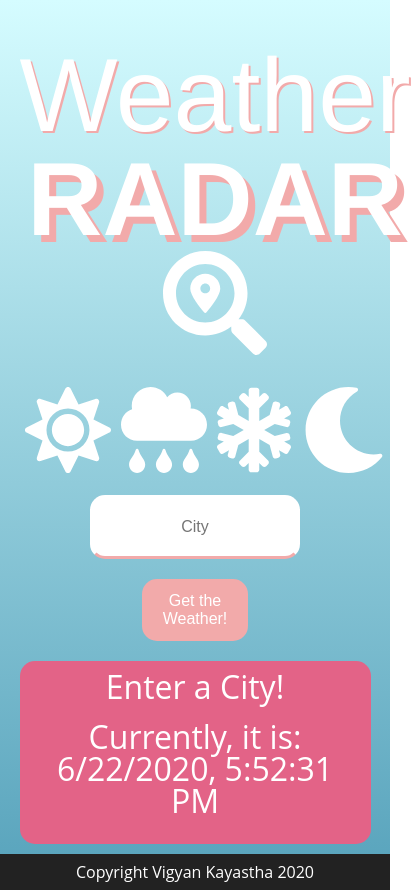
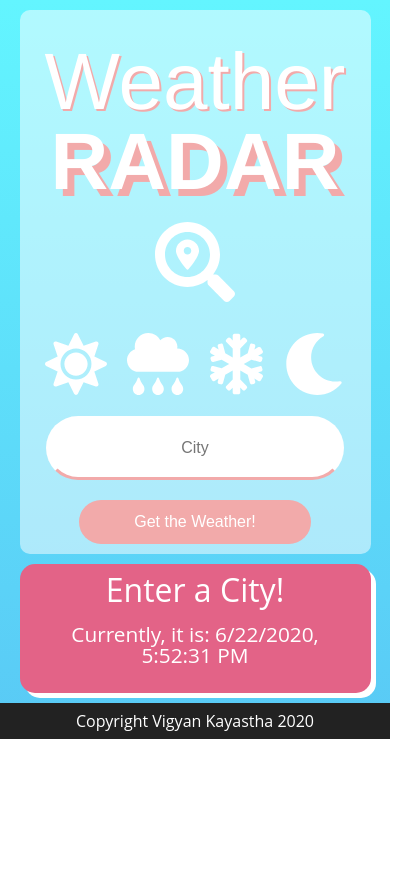
Before and after one commit to vigyan-k/weather-react-app, a React (Create React App) app: page / in a window 390 px wide. Shown: the whole page, 411 px wide, since content can reach past the window. After the commit the page ends 844 px from the top, so only its background shows below. Built offline with nearby package versions, Linux system fonts and the light colour scheme.

Commit message:
media queries

```diff
--- a/src/App.js
+++ b/src/App.js
@@ -89,6 +89,8 @@ class App extends Component {
               minTemp = {item.main.temp_min}
               maxTemp = {item.main.temp_max}
               weatherDescription = {item.weather[0].description}
+              icon = {item.weather[0].icon}
+              main = {item.weather[0].main}
               />
             )
           })
--- a/src/components/Search.js
+++ b/src/components/Search.js
@@ -10,6 +10,7 @@ class Search extends Component{
             <h1>Weather <span>Radar</span>  <FontAwesomeIcon icon={faSearchLocation} className='searchIcon'/></h1>
             <IconsRow />
             <form action="" onSubmit={this.props.handleSubmit}>
+              <label htmlFor="search" className='visuallyHidden'></label>
               <input onChange={this.props.handleChange}type="text" placeholder='City' />
             </form>
             <button onClick={this.props.handleClick}>Get the Weather!</button>
--- a/src/components/Weather.js
+++ b/src/components/Weather.js
@@ -1,6 +1,27 @@
 import React from 'react';
+import { FontAwesomeIcon } from '@fortawesome/react-fontawesome';
+import { faChevronUp, faChevronDown, faBolt, faCloudRain, faCloudShowersHeavy, faSnowflake, faSun, faCloud, faSmog } from '@fortawesome/free-solid-svg-icons';
 
-const Weather = ({cityName, country, currentTemp, feelsLike, minTemp, maxTemp, weatherDescription}) => {
+const Weather = ({cityName, country, currentTemp, feelsLike, minTemp, maxTemp, weatherDescription, icon, main}) => {
+    // const iconUrl = `http://openweathermap.org/img/wn/${icon}@2x.png`
+    let weatherIcon = undefined;
+
+    if (main === 'Clear') {
+        weatherIcon = <FontAwesomeIcon icon={faSun} />;
+    }  else if (main === 'Clouds') {
+        weatherIcon = <FontAwesomeIcon icon={faCloud} />;
+    } else if (main === 'Rain') {
+        weatherIcon = <FontAwesomeIcon icon={faCloudShowersHeavy} />;
+    }   else if (main === 'Drizzle') {
+        weatherIcon = <FontAwesomeIcon icon={faCloudRain} />;
+    } else if (main === 'Snow') {
+        weatherIcon = <FontAwesomeIcon icon={faSnowflake} />;
+    } else if (main === 'Thunderstorm') {
+        weatherIcon = <FontAwesomeIcon icon={faBolt} />;
+    } else {
+        weatherIcon = <FontAwesomeIcon icon={faSmog} />;
+    }
+
     return (
         <div className='modal' id='modal'>
             <div className='row1'>
@@ -8,18 +29,19 @@ const Weather = ({cityName, country, currentTemp, feelsLike, minTemp, maxTemp, w
                     <p>{cityName}, {country}</p>
                 </div>
                 <div className='square squareTwo'>
-                    <p>Right now, it is {currentTemp}</p>
-                    <p>Feels like {feelsLike}</p>
+                    <p>{currentTemp}{'\u00b0'}</p>
+                    <p>Feels like {feelsLike}{'\u00b0'}</p>
                 </div>
             </div>
 
             <div className="row2">
                 <div className='square squareThree'>
+                    <p className='weatherIcon'>{weatherIcon}</p>
                     <p className='desc'>{weatherDescription}</p>
                 </div>
                 <div className='square squareFour'>
-                    <p>Low: {minTemp}</p>
-                    <p>High: {maxTemp}</p>
+                    <p><FontAwesomeIcon icon={faChevronDown}className='chevron'/>{minTemp}{'\u00b0'}</p>
+                    <p><FontAwesomeIcon icon={faChevronUp} className='chevron'/> {maxTemp}{'\u00b0'}</p>
                 </div>
             </div>
         </div>
--- a/src/index.css
+++ b/src/index.css
@@ -17,20 +17,25 @@ body {
   -moz-osx-font-smoothing: grayscale;
 }
 
+html{
+  height: 100vh;
+}
+
 code {
   font-family: source-code-pro, Menlo, Monaco, Consolas, 'Courier New',
     monospace;
 }
 
 .main{
-   background: linear-gradient(#d5fcff, #56a2bb);
+   background: linear-gradient(#63f5ff, #59c9f5);
   padding-top:10px;
 }
 
 .searchContainer{
   margin-bottom:10px;
+  padding: 15px 10px 0 10px;
   border-radius: 10px;
-  padding-top:15px;
+  background-color: rgba(255, 255, 255, 0.5)
 }
 
 .colorBox{
@@ -39,6 +44,7 @@ code {
   padding:10px 0;
   margin-bottom:10px;
   text-align: center;
+  box-shadow: #FFF 5px 5px;
 }
 
 .wrapper{
@@ -94,7 +100,7 @@ span{
 input[type=text],
 button{
   border: 3px solid transparent;
-  border-radius: 15px;
+  border-radius: 50px;
   padding:10px;
   transition: ease-in 300ms;
 }
@@ -143,6 +149,10 @@ button:focus{
   margin: 5%;
 }
 
+.dateTime p{
+  font-size: 1.3rem;
+}
+
 .modal{
   opacity:0.8;
 }
@@ -159,7 +169,6 @@ button:focus{
 
 .square{
   min-width: 50%;
-  text-align: center;
   padding:10px;
   text-transform: capitalize;
   min-height: 150px;
@@ -170,9 +179,47 @@ button:focus{
   scale:1.1;
 }
 
+.squareOne,
+.squareThree{
+  display:flex;
+  justify-content: center;
+  align-items: center;
+}
+
+.squareOne p{
+  font-size: 4rem;
+  padding-left: 20px;
+}
+
+.squareTwo p:first-child{
+  display:flex;
+  justify-content: center;
+  font-size:6rem;
+  font-weight: 800;
+}
+
+.squareThree p{
+  font-size: 3rem;
+}
+
 .squareFour{
   display:flex;
   justify-content: space-around;
+  align-items: center;
+}
+
+.squareFour p {
+  font-size: 3rem;
+}
+
+.chevron{
+  margin:5px;
+  font-size:2rem;
+}
+
+.weatherIcon{
+  color:#fff;
+  font-size: 2rem;
 }
 
 .copyright{
@@ -186,9 +233,13 @@ button:focus{
   font-size:1rem;
 }
 
-@media(max-width: 500px){
+@media(max-width: 740px){
   .square{
     min-width: 100%;
+  }
+
+  .squareOne{
+    text-align: center;
   }
 
   .square:hover{
@@ -200,3 +251,37 @@ button:focus{
     display:block;
   }
 }
+
+@media(max-width: 400px){
+  h1{
+    font-size: 5rem;
+  }
+
+  .weatherIcons{
+    font-size: 4.5rem;
+  }
+
+  input[type=text]{
+    width: 90%;
+  }
+
+  button{
+    width: 70%;
+  }
+
+  .searchIcon{
+    margin-top:20px;
+  }
+
+  .square p{
+    font-size:2.6rem;
+  }
+
+  .desc{
+    margin: 0;
+  }
+
+  .squareTwo p:first-child{
+    font-size:5rem;
+  }
+}
```
